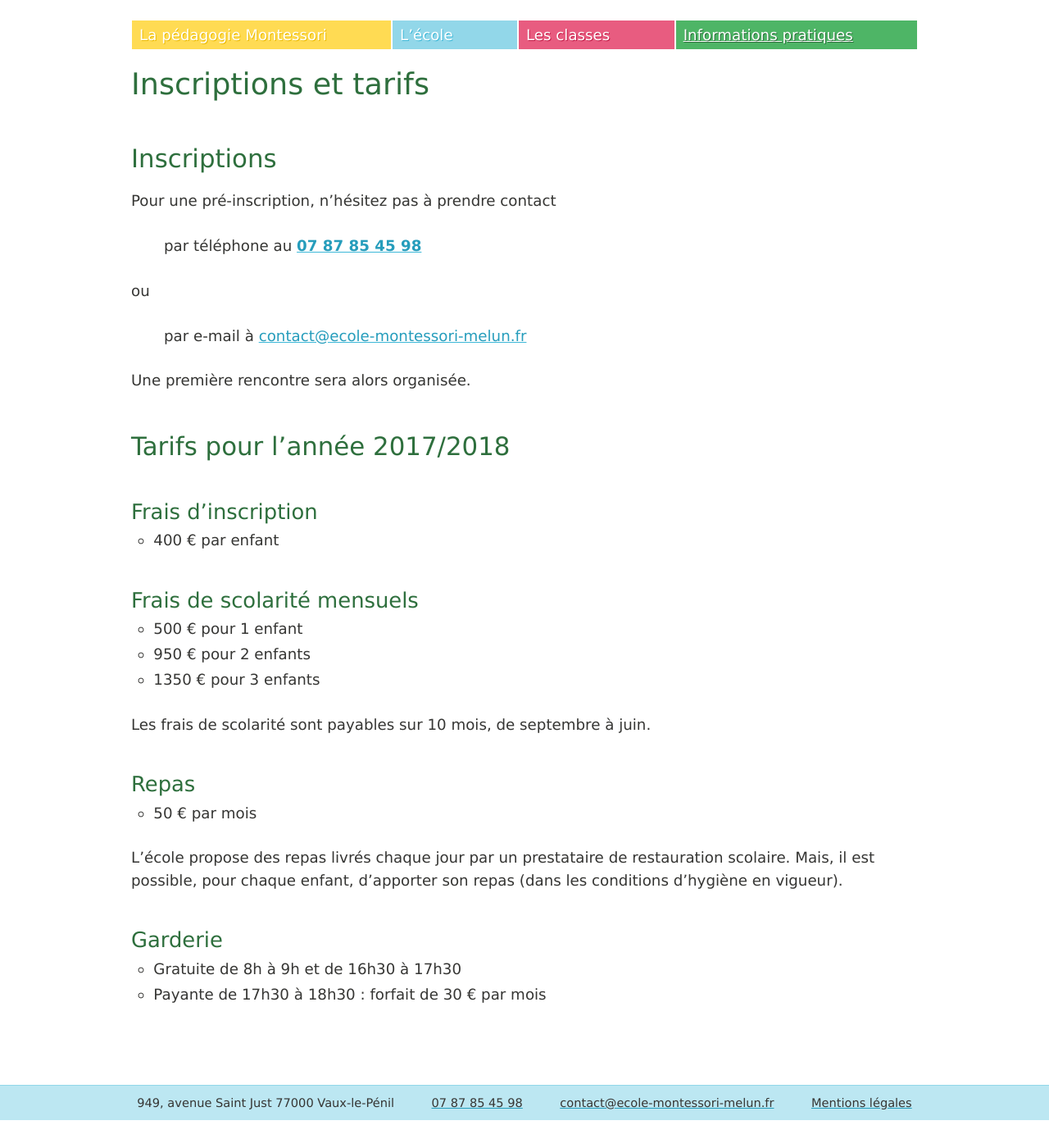
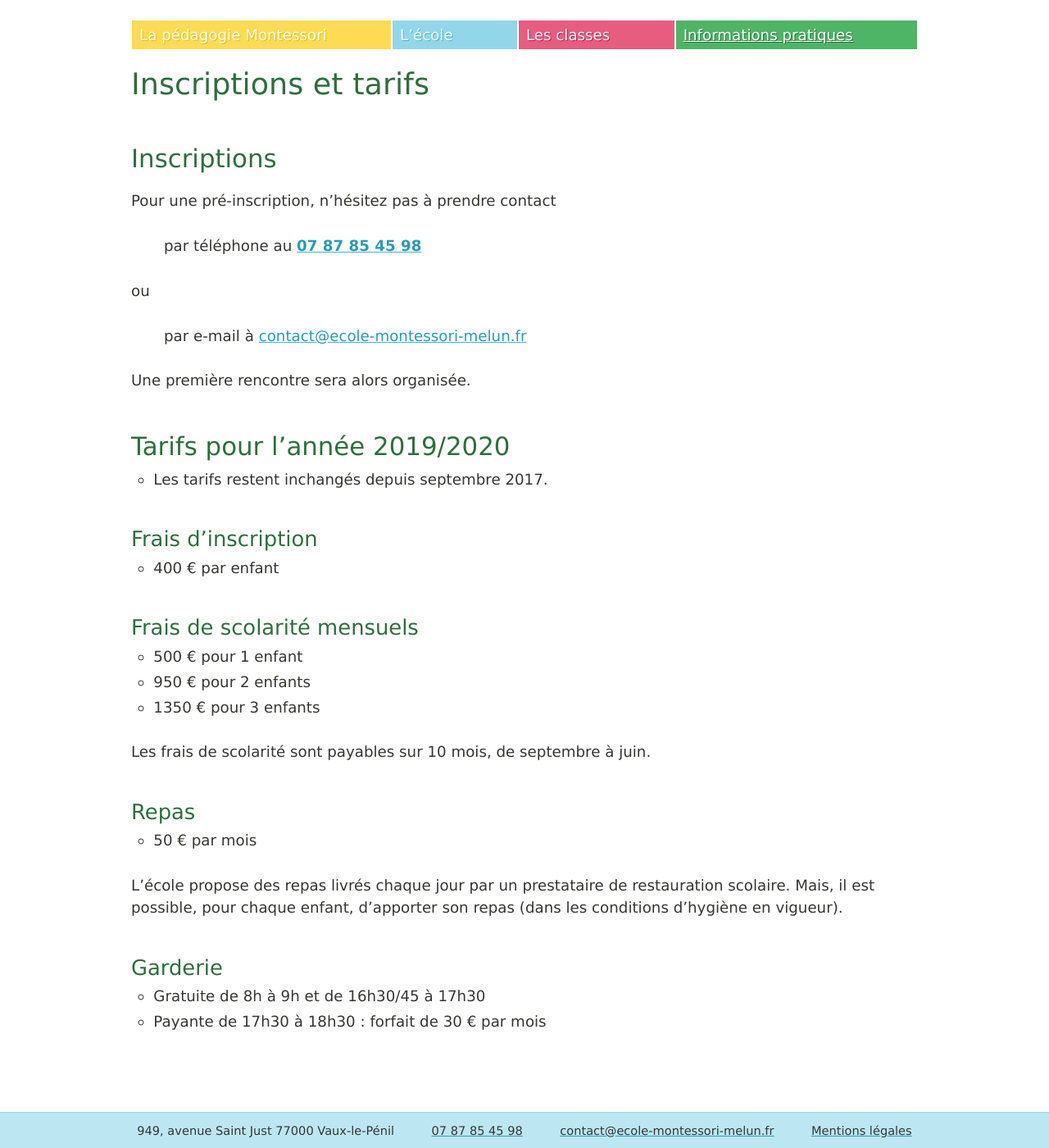
Before and after one commit to montessori-melun/montessori-melun.github.io, a Jekyll site: the page built from informations-pratiques/inscriptions.md, in a window 1280 px wide and 1400 px high, scrolled down 399 px. Shown: the whole window at 82% size. Built offline with Jekyll 4.4.1, drawn with Linux system fonts in a browser that asks for light colours; before the commit the page ends 1765 px from its top, so only the background shows below that.

Commit message:
Update inscriptions.md

```diff
--- a/informations-pratiques/inscriptions.md
+++ b/informations-pratiques/inscriptions.md
@@ -12,7 +12,9 @@ ou
 
 Une première rencontre sera alors organisée.
 
-# Tarifs pour l'année 2017/2018
+# Tarifs pour l'année 2019/2020
+
+- Les tarifs restent inchangés depuis septembre 2017.
 
 ## Frais d’inscription
 
@@ -34,5 +36,5 @@ L'école propose des repas livrés chaque jour par un prestataire de restauratio
 
 ## Garderie
 
-- Gratuite de 8h à 9h et de 16h30 à 17h30
+- Gratuite de 8h à 9h et de 16h30/45 à 17h30
 - Payante de 17h30 à 18h30 : forfait de 30 € par mois
```
